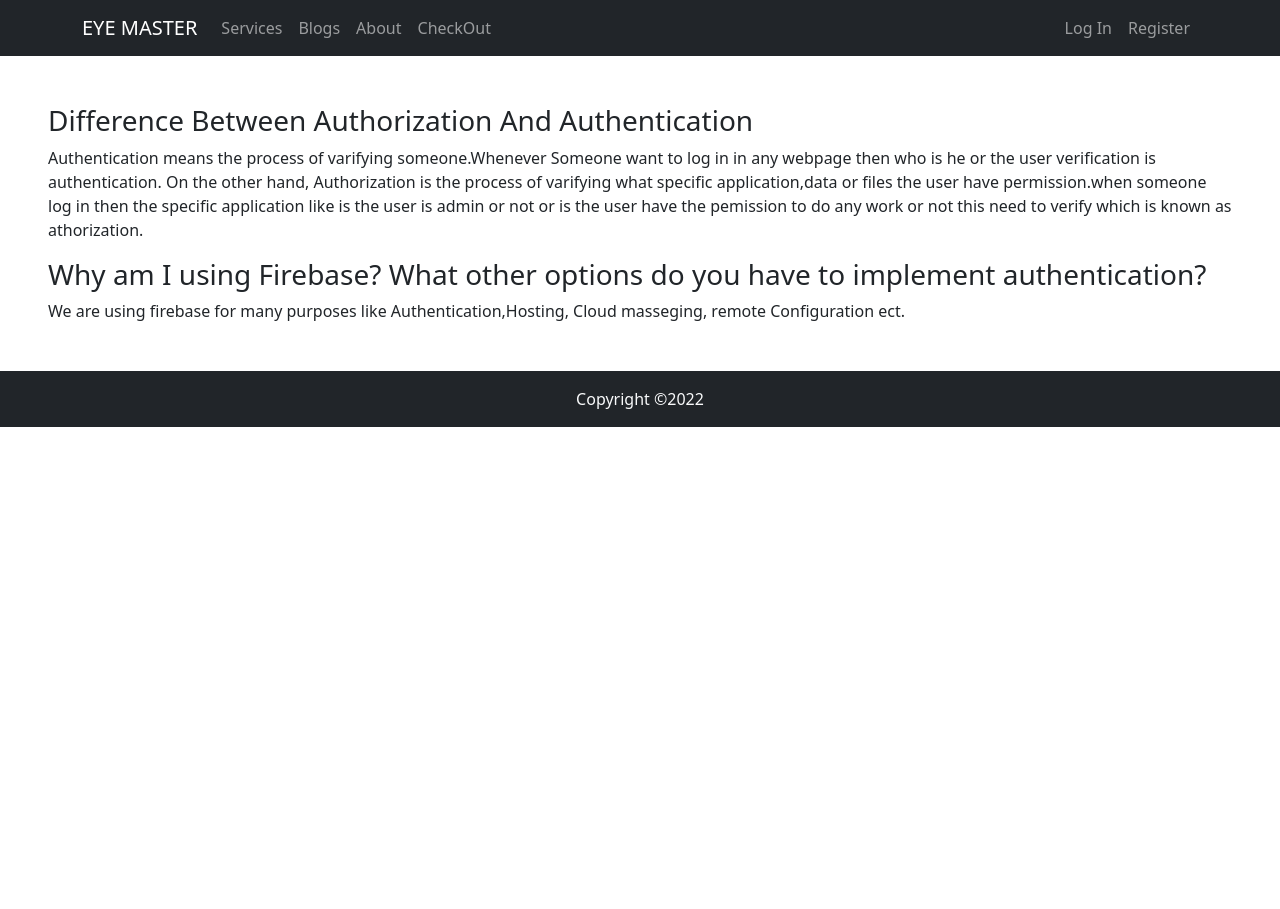
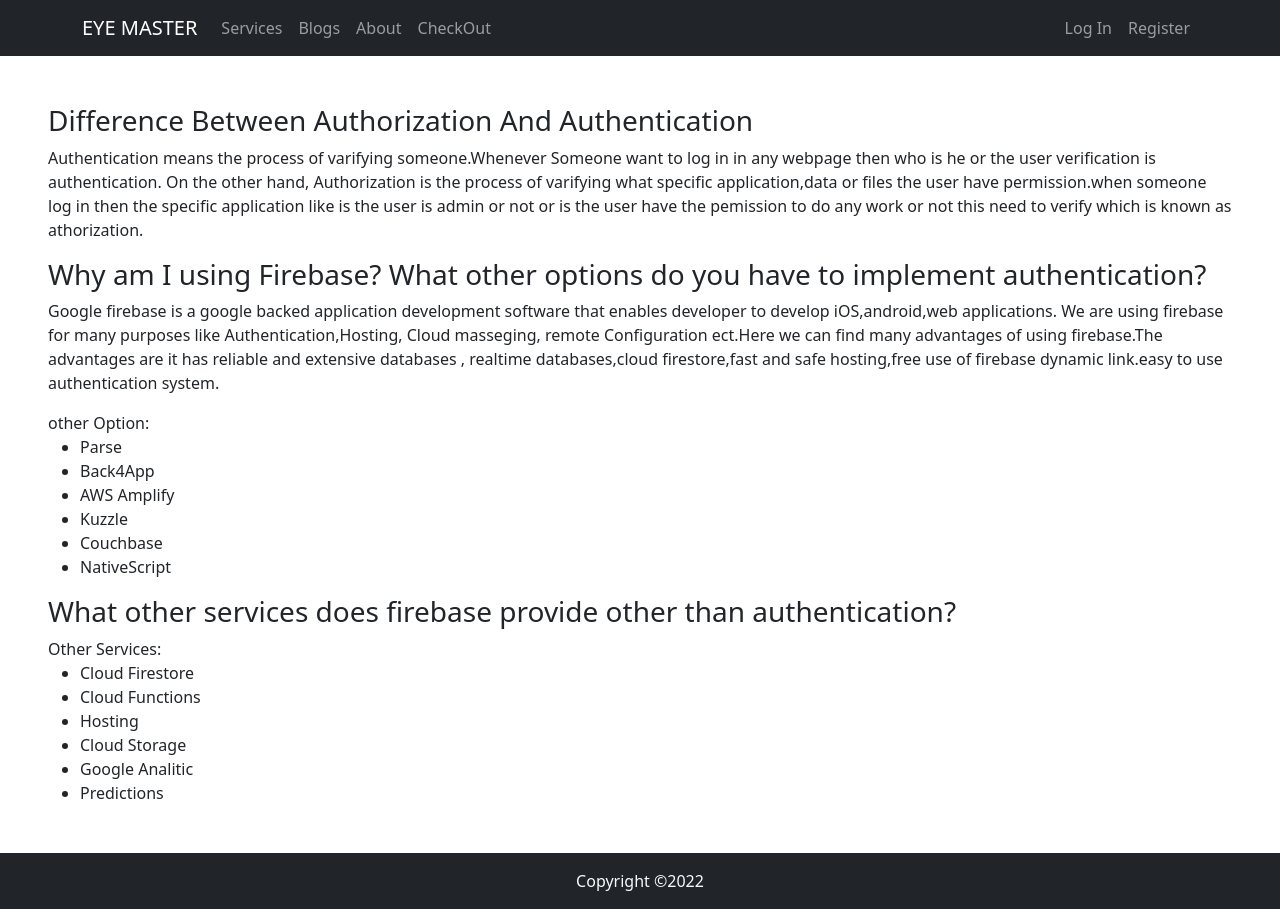
Before and after one commit to shely25/Weeding-Photography, a React (Create React App) app: page /Blogs in a window 1280 px wide. Before the commit the page ends 800 px from the top, so only its background shows below. Built offline with nearby package versions, Linux system fonts and the light colour scheme; no server answers.

Commit message:
blogs added

```diff
--- a/src/Components/Blogs/Blogs.js
+++ b/src/Components/Blogs/Blogs.js
@@ -10,7 +10,31 @@ const Blogs = () => {
             </div>
             <div>
                 <h3>Why am I using Firebase? What other options do you have to implement authentication?</h3>
-                <p>We are using firebase for many purposes like Authentication,Hosting, Cloud masseging, remote Configuration ect.</p>
+                <p>Google firebase is a google backed application development software that enables developer to develop iOS,android,web applications. We are using firebase for many purposes like Authentication,Hosting, Cloud masseging, remote Configuration ect.Here we can find many advantages of using firebase.The advantages are it has reliable and extensive databases , realtime databases,cloud firestore,fast and safe hosting,free use of firebase dynamic link.easy to use authentication system.</p>
+                <p>other Option:
+                    <ul>
+                        <li>Parse</li>
+                        <li>Back4App</li>
+                        <li>AWS Amplify</li>
+                        <li>Kuzzle</li>
+                        <li>Couchbase</li>
+                        <li>NativeScript</li>
+                    </ul>
+
+                </p>
+            </div>
+            <div>
+                <h3>What other services does firebase provide other than authentication?</h3>
+                <p>Other Services:
+                    <ul>
+                        <li>Cloud Firestore</li>
+                        <li>Cloud Functions</li>
+                        <li>Hosting</li>
+                        <li>Cloud Storage</li>
+                        <li>Google Analitic</li>
+                        <li>Predictions</li>
+                    </ul>
+                </p>
             </div>
         </div>
     );
```
